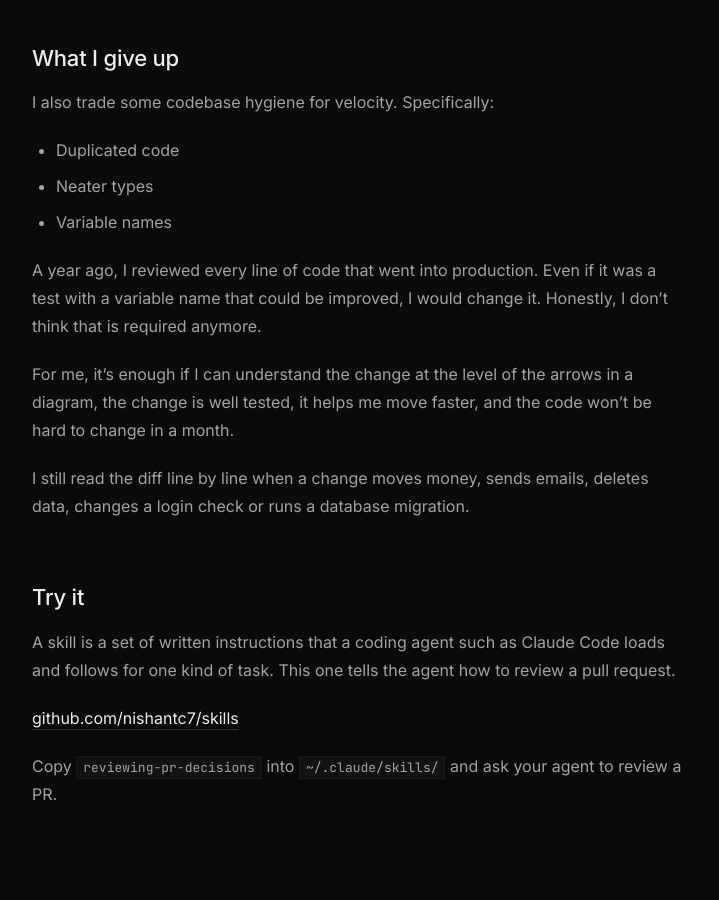
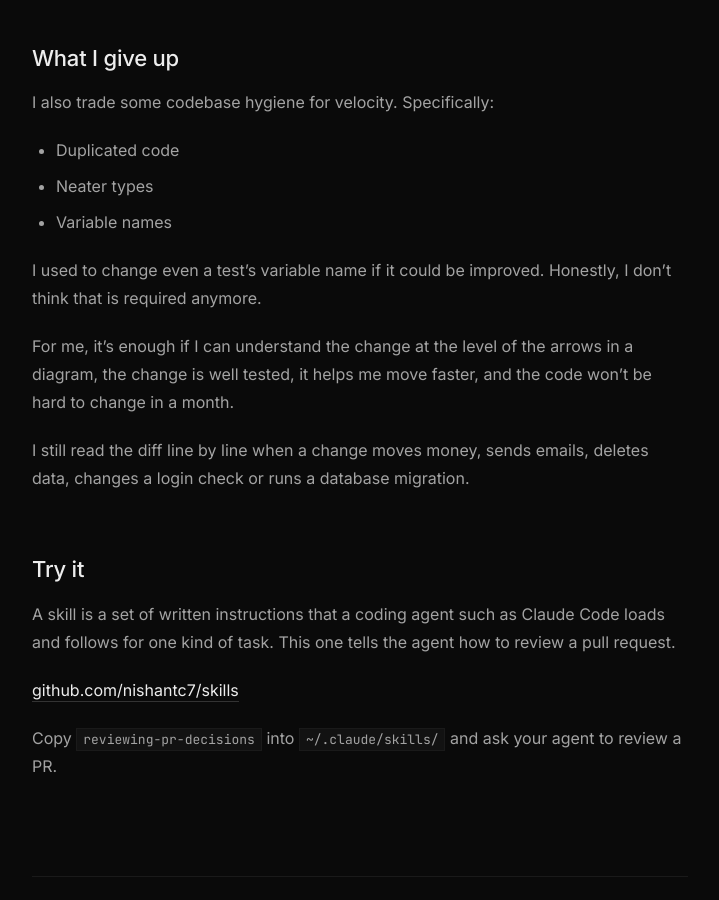
Before and after one commit to nishantc7/nishantc7.github.io, a Jekyll site: the page built from _posts/2026-10-25-code-review-after-coding-agents.md, in a window 1280 px wide and 900 px high, scrolled down 2450 px. Shown: the whole window, without its empty margins (280-999 px from the left). Built offline with Jekyll 4.4.1, drawn with Linux system fonts in a browser that asks for light colours.

Commit message:
Cut the repeated year-ago line, keeping only the test variable name detail (#10)
Co-authored-by: Claude Opus 5.5 <noreply@anthropic.com>

```diff
--- a/_posts/2026-10-25-code-review-after-coding-agents.md
+++ b/_posts/2026-10-25-code-review-after-coding-agents.md
@@ -51,7 +51,7 @@ I also trade some codebase hygiene for velocity. Specifically:
 - Neater types
 - Variable names
 
-A year ago, I reviewed every line of code that went into production. Even if it was a test with a variable name that could be improved, I would change it. Honestly, I don't think that is required anymore.
+I used to change even a test's variable name if it could be improved. Honestly, I don't think that is required anymore.
 
 For me, it's enough if I can understand the change at the level of the arrows in a diagram, the change is well tested, it helps me move faster, and the code won't be hard to change in a month.
 
```
